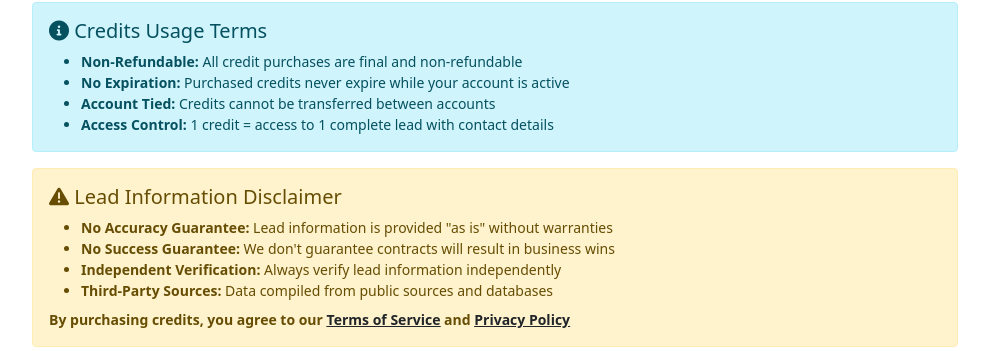
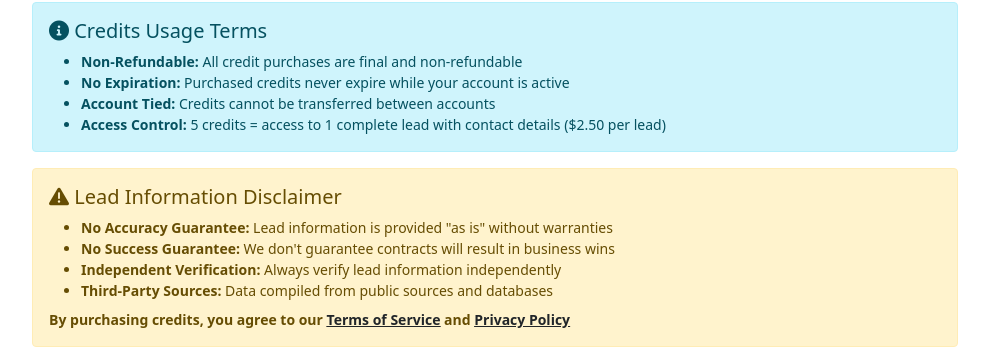
Before and after one commit to rayofsundays-boop/virginia-contracts-lead-generation, a Flask app: page /credits in a window 1280 px wide. Shown: the part 1637-1988 px from the top of the page, without its empty margins (145-1134 px from the left). Run offline with Flask 3, Linux system fonts and the light colour scheme; data that the repository does not hold is empty; some libraries are stand-ins or nearby versions.

Commit message:
fix: update credits disclaimer to reflect correct cost (5 credits per lead)
- Changed '1 credit = access to 1 complete lead' to '5 credits = access to 1 complete lead (.50 per lead)'
- Ensures accurate pricing information in credits usage terms

```diff
--- a/templates/credits.html
+++ b/templates/credits.html
@@ -181,7 +181,7 @@
                     <li><strong>Non-Refundable:</strong> All credit purchases are final and non-refundable</li>
                     <li><strong>No Expiration:</strong> Purchased credits never expire while your account is active</li>
                     <li><strong>Account Tied:</strong> Credits cannot be transferred between accounts</li>
-                    <li><strong>Access Control:</strong> 1 credit = access to 1 complete lead with contact details</li>
+                    <li><strong>Access Control:</strong> 5 credits = access to 1 complete lead with contact details ($2.50 per lead)</li>
                 </ul>
             </div>
 
```
